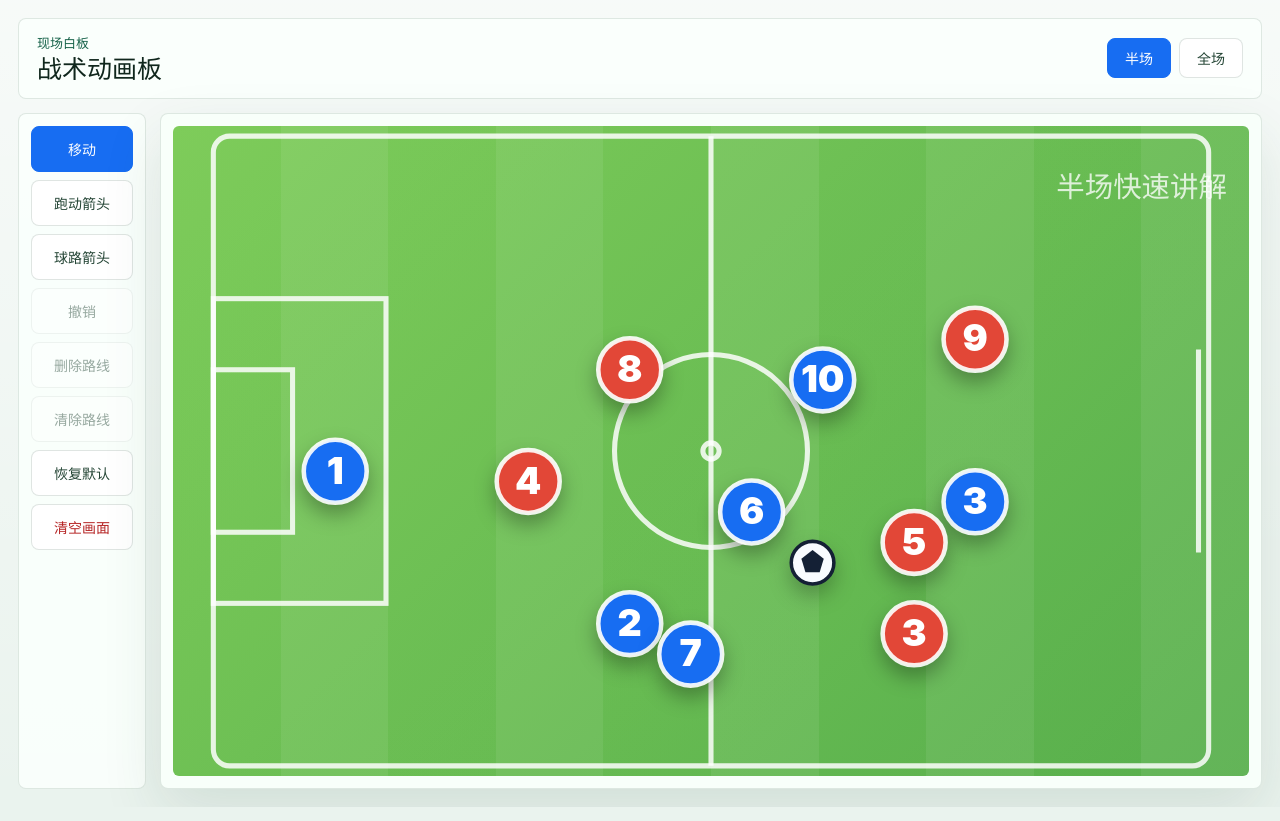
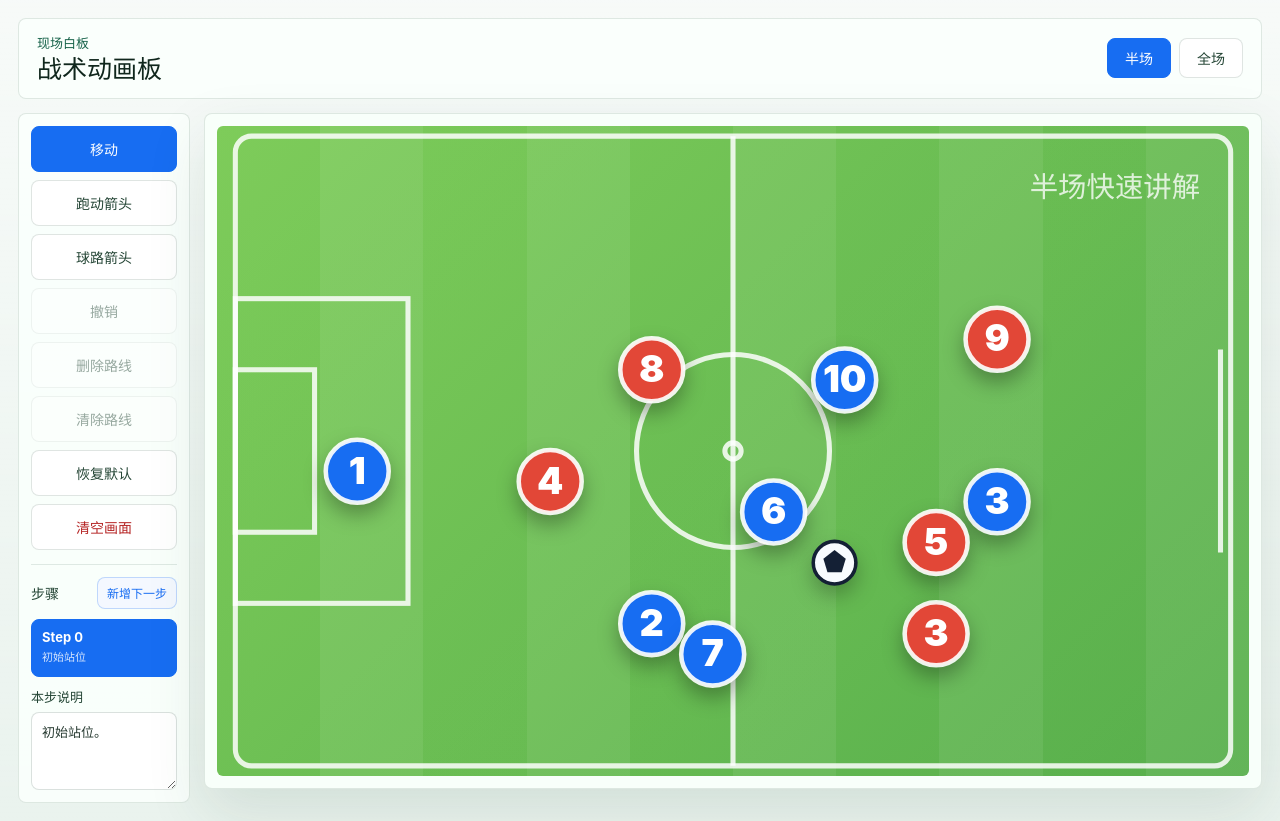
Before and after one commit to binsun0501-dot/tactical-animation-board, a React (Vite) app: page / in a window 1280 px wide. Built offline with nearby package versions, Linux system fonts and the light colour scheme.

Commit message:
stage-4: add step state system

```diff
--- a/src/App.jsx
+++ b/src/App.jsx
@@ -1,16 +1,27 @@
-import { useMemo, useState } from "react";
+import React, { useMemo, useState } from "react";
 import { TacticBoard } from "./components/TacticBoard.jsx";
-import { createInitialBoardState } from "./data/initialBoard.js";
+import {
+  cloneBoardState,
+  createInitialBoardState,
+  createInitialSteps,
+} from "./data/initialBoard.js";
 
 export default function App() {
   const initialBoardState = useMemo(() => createInitialBoardState(), []);
-  const [boardState, setBoardState] = useState(initialBoardState);
+  const [steps, setSteps] = useState(() => createInitialSteps());
+  const [activeStepId, setActiveStepId] = useState("step_0");
   const [fieldView, setFieldView] = useState("half");
   const [activeTool, setActiveTool] = useState("move");
   const [selectedPathId, setSelectedPathId] = useState(null);
+  const activeStep = steps.find((step) => step.id === activeStepId) ?? steps[0];
+  const boardState = {
+    ...activeStep.state,
+    paths: activeStep.paths,
+  };
+  const canAddStep = steps.length < 3;
 
   function restoreDefaultLayout() {
-    setBoardState(createInitialBoardState());
+    updateCurrentStepBoard(() => createInitialBoardState());
   }
 
   function clearBoard() {
@@ -19,16 +30,16 @@ export default function App() {
       return;
     }
 
-    setBoardState({
+    updateCurrentStepBoard(() => ({
       players: [],
       opponents: [],
       ball: null,
       paths: [],
-    });
+    }));
   }
 
   function clearPaths() {
-    setBoardState((current) => ({
+    updateCurrentStepBoard((current) => ({
       ...current,
       paths: [],
     }));
@@ -36,7 +47,7 @@ export default function App() {
   }
 
   function undoLatestPath() {
-    setBoardState((current) => ({
+    updateCurrentStepBoard((current) => ({
       ...current,
       paths: current.paths.slice(0, -1),
     }));
@@ -48,11 +59,78 @@ export default function App() {
       return;
     }
 
-    setBoardState((current) => ({
+    updateCurrentStepBoard((current) => ({
       ...current,
       paths: current.paths.filter((path) => path.id !== selectedPathId),
     }));
     setSelectedPathId(null);
+  }
+
+  function updateCurrentStepBoard(updater) {
+    setSteps((currentSteps) =>
+      currentSteps.map((step) => {
+        if (step.id !== activeStepId) {
+          return step;
+        }
+
+        const currentBoard = {
+          ...step.state,
+          paths: step.paths,
+        };
+        const nextBoard =
+          typeof updater === "function" ? updater(currentBoard) : updater;
+
+        return {
+          ...step,
+          state: {
+            players: nextBoard.players,
+            opponents: nextBoard.opponents,
+            ball: nextBoard.ball,
+          },
+          paths: nextBoard.paths ?? step.paths,
+        };
+      }),
+    );
+  }
+
+  function selectStep(stepId) {
+    setActiveStepId(stepId);
+    setSelectedPathId(null);
+    setActiveTool("move");
+  }
+
+  function addNextStep() {
+    if (!canAddStep) {
+      return;
+    }
+
+    setSteps((currentSteps) => {
+      const previousStep = currentSteps[currentSteps.length - 1];
+      const order = currentSteps.length;
+      const nextStepId = `step_${order}`;
+      const nextStep = {
+        id: nextStepId,
+        order,
+        title: `Step ${order}`,
+        note: order === 1 ? "继续拖动棋子或画箭头。" : "继承上一步，继续推进。",
+        baseStateFromStepId: previousStep.id,
+        state: cloneBoardState(previousStep.state),
+        paths: [],
+      };
+
+      setActiveStepId(nextStepId);
+      setSelectedPathId(null);
+      setActiveTool("move");
+      return [...currentSteps, nextStep];
+    });
+  }
+
+  function updateStepNote(note) {
+    setSteps((currentSteps) =>
+      currentSteps.map((step) =>
+        step.id === activeStepId ? { ...step, note } : step,
+      ),
+    );
   }
 
   return (
@@ -134,6 +212,45 @@ export default function App() {
             <button className="tool-button danger" type="button" onClick={clearBoard}>
               清空画面
             </button>
+
+            <div className="step-panel" aria-label="分步状态">
+              <div className="step-panel-header">
+                <span>步骤</span>
+                <button
+                  className="small-button"
+                  type="button"
+                  onClick={addNextStep}
+                  disabled={!canAddStep}
+                >
+                  新增下一步
+                </button>
+              </div>
+
+              <div className="step-list">
+                {steps.map((step) => (
+                  <button
+                    key={step.id}
+                    className={
+                      step.id === activeStepId ? "step-button active" : "step-button"
+                    }
+                    type="button"
+                    onClick={() => selectStep(step.id)}
+                  >
+                    <strong>{step.title}</strong>
+                    <span>{step.baseStateFromStepId ? "继承上一状态" : "初始站位"}</span>
+                  </button>
+                ))}
+              </div>
+
+              <label className="step-note">
+                <span>本步说明</span>
+                <textarea
+                  value={activeStep.note}
+                  onChange={(event) => updateStepNote(event.target.value)}
+                  rows="3"
+                />
+              </label>
+            </div>
           </aside>
 
           <section className="board-area">
@@ -143,7 +260,7 @@ export default function App() {
               fieldView={fieldView}
               selectedPathId={selectedPathId}
               setSelectedPathId={setSelectedPathId}
-              setBoardState={setBoardState}
+              setBoardState={updateCurrentStepBoard}
             />
           </section>
         </div>
--- a/src/components/TacticBoard.jsx
+++ b/src/components/TacticBoard.jsx
@@ -1,4 +1,4 @@
-import { useRef, useState } from "react";
+import React, { useRef, useState } from "react";
 
 const BOARD_WIDTH = 100;
 const BOARD_HEIGHT = 64;
@@ -247,7 +247,7 @@ function FieldMarkings({ fieldView }) {
       ) : (
         <>
           <path d="M 98 22 L 98 42" />
-          <text className="field-note" x="84" y="7">
+          <text className="field-note" x="96" y="7" textAnchor="end">
             半场快速讲解
           </text>
         </>
--- a/src/data/initialBoard.js
+++ b/src/data/initialBoard.js
@@ -24,6 +24,35 @@ export function createInitialBoardState() {
   };
 }
 
+export function createInitialSteps() {
+  const initialBoard = createInitialBoardState();
+
+  return [
+    {
+      id: "step_0",
+      order: 0,
+      title: "Step 0",
+      note: "初始站位。",
+      baseStateFromStepId: null,
+      state: cloneBoardState(initialBoard),
+      paths: [],
+    },
+  ];
+}
+
+export function cloneBoardState(boardState) {
+  return {
+    players: clonePieces(boardState.players),
+    opponents: clonePieces(boardState.opponents),
+    ball: boardState.ball
+      ? {
+          ...boardState.ball,
+          position: { ...boardState.ball.position },
+        }
+      : null,
+  };
+}
+
 function player(id, number, x, y) {
   return {
     id,
@@ -31,6 +60,13 @@ function player(id, number, x, y) {
     number,
     position: { x, y },
   };
+}
+
+function clonePieces(pieces) {
+  return pieces.map((piece) => ({
+    ...piece,
+    position: { ...piece.position },
+  }));
 }
 
 function opponent(id, number, x, y) {
--- a/src/styles.css
+++ b/src/styles.css
@@ -106,7 +106,7 @@ h1 {
 .workspace {
   min-height: 0;
   display: grid;
-  grid-template-columns: 128px minmax(0, 1fr);
+  grid-template-columns: 172px minmax(0, 1fr);
   gap: 14px;
 }
 
@@ -132,6 +132,107 @@ h1 {
 
 .tool-button.danger {
   color: #b52323;
+}
+
+.step-panel {
+  margin-top: 6px;
+  padding-top: 12px;
+  border-top: 1px solid rgba(28, 72, 49, 0.12);
+  display: grid;
+  gap: 10px;
+}
+
+.step-panel-header {
+  display: flex;
+  align-items: center;
+  justify-content: space-between;
+  gap: 8px;
+  color: #244535;
+  font-size: 14px;
+  font-weight: 900;
+}
+
+.small-button {
+  min-height: 32px;
+  padding: 0 9px;
+  border: 1px solid rgba(23, 109, 242, 0.24);
+  border-radius: 8px;
+  background: #f4f8ff;
+  color: #176df2;
+  font-size: 12px;
+  font-weight: 900;
+  cursor: pointer;
+}
+
+.small-button:disabled {
+  cursor: not-allowed;
+  opacity: 0.42;
+}
+
+.step-list {
+  display: grid;
+  gap: 8px;
+}
+
+.step-button {
+  width: 100%;
+  min-height: 58px;
+  padding: 9px 10px;
+  border: 1px solid rgba(28, 72, 49, 0.14);
+  border-radius: 8px;
+  background: #ffffff;
+  color: #2d4236;
+  cursor: pointer;
+  text-align: left;
+}
+
+.step-button strong,
+.step-button span {
+  display: block;
+}
+
+.step-button strong {
+  font-size: 13px;
+  line-height: 1.2;
+}
+
+.step-button span {
+  margin-top: 4px;
+  color: #65756a;
+  font-size: 11px;
+  line-height: 1.35;
+}
+
+.step-button.active {
+  border-color: #176df2;
+  background: #176df2;
+  color: #ffffff;
+}
+
+.step-button.active span {
+  color: rgba(255, 255, 255, 0.82);
+}
+
+.step-note {
+  display: grid;
+  gap: 6px;
+  color: #244535;
+  font-size: 13px;
+  font-weight: 900;
+}
+
+.step-note textarea {
+  width: 100%;
+  min-height: 78px;
+  padding: 10px;
+  border: 1px solid rgba(28, 72, 49, 0.16);
+  border-radius: 8px;
+  color: #273a31;
+  font: inherit;
+  font-size: 13px;
+  font-weight: 650;
+  line-height: 1.45;
+  resize: vertical;
 }
 
 .board-area {
@@ -287,12 +388,20 @@ h1 {
 
   .tool-rail {
     min-height: auto;
-    flex-direction: row;
-    overflow-x: auto;
+    display: grid;
+    grid-template-columns: repeat(3, minmax(0, 1fr));
+    align-items: stretch;
+    overflow: visible;
   }
 
   .tool-button {
-    min-width: 112px;
+    min-width: 0;
+    min-height: 48px;
+  }
+
+  .step-panel {
+    grid-column: 1 / -1;
+    margin-top: 0;
   }
 
   .board-frame {
```
